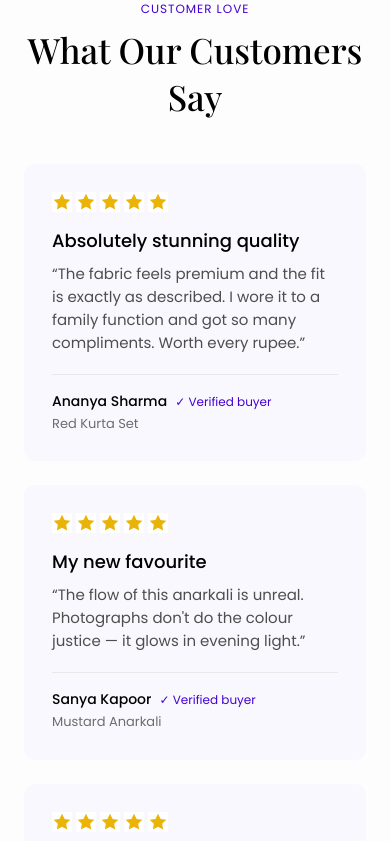
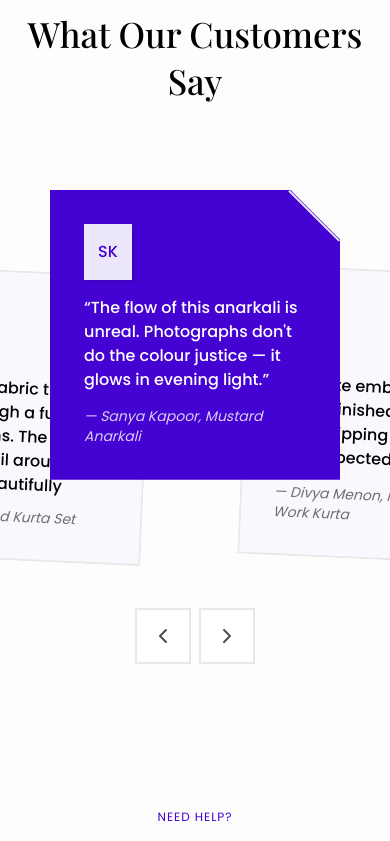
Before and after one commit to ragav1n/look, a React (Vite) app: page / in a window 390 px wide. Shown: the part 4583-5424 px from the top of the page. Built offline with nearby package versions, Linux system fonts and the light colour scheme; no server answers.

Commit message:
Integrate stagger-testimonials (21st.dev) with brand tokens and real reviews

```diff
--- a/package.json
+++ b/package.json
@@ -9,9 +9,13 @@
     "preview": "vite preview"
   },
   "dependencies": {
+    "clsx": "^2.1.1",
+    "gsap": "^3.15.0",
+    "lucide-react": "^1.25.0",
     "react": "^19.1.0",
     "react-dom": "^19.1.0",
-    "react-router-dom": "^7.6.0"
+    "react-router-dom": "^7.6.0",
+    "tailwind-merge": "^3.6.0"
   },
   "devDependencies": {
     "@tailwindcss/vite": "^4.1.7",
--- /dev/null
+++ b/src/components/ui/stagger-testimonials.tsx
@@ -0,0 +1,170 @@
+import React, { useEffect, useState } from "react";
+import { ChevronLeft, ChevronRight } from "lucide-react";
+import { cn } from "@/lib/utils";
+
+const SQRT_5000 = Math.sqrt(5000);
+
+export interface Testimonial {
+  id: string | number;
+  quote: string;
+  author: string;
+  context?: string;
+}
+
+interface Internal extends Testimonial {
+  tempId: number;
+}
+
+const initials = (name: string) =>
+  name
+    .split(" ")
+    .map((w) => w[0])
+    .slice(0, 2)
+    .join("")
+    .toUpperCase();
+
+interface TestimonialCardProps {
+  position: number;
+  testimonial: Internal;
+  handleMove: (steps: number) => void;
+  cardSize: number;
+}
+
+const TestimonialCard: React.FC<TestimonialCardProps> = ({
+  position,
+  testimonial,
+  handleMove,
+  cardSize,
+}) => {
+  const isCenter = position === 0;
+
+  return (
+    <div
+      onClick={() => handleMove(position)}
+      className={cn(
+        "absolute top-1/2 left-1/2 cursor-pointer border-2 p-8 transition-all duration-500 ease-in-out",
+        isCenter
+          ? "z-10 border-accent bg-accent text-white"
+          : "z-0 border-line bg-card text-black hover:border-accent/50",
+      )}
+      style={{
+        width: cardSize,
+        height: cardSize,
+        clipPath: `polygon(50px 0%, calc(100% - 50px) 0%, 100% 50px, 100% 100%, calc(100% - 50px) 100%, 50px 100%, 0 100%, 0 0)`,
+        transform: `
+          translate(-50%, -50%)
+          translateX(${(cardSize / 1.5) * position}px)
+          translateY(${isCenter ? -65 : position % 2 ? 15 : -15}px)
+          rotate(${isCenter ? 0 : position % 2 ? 2.5 : -2.5}deg)
+        `,
+        boxShadow: isCenter ? "0px 8px 0px 4px var(--color-line)" : "0px 0px 0px 0px transparent",
+      }}
+    >
+      <span
+        className="absolute block origin-top-right rotate-45 bg-line"
+        style={{ right: -2, top: 48, width: SQRT_5000, height: 2 }}
+      />
+      <div
+        className={cn(
+          "mb-4 flex h-14 w-12 items-center justify-center text-[16px] font-medium",
+          isCenter ? "bg-white/90 text-accent" : "bg-lavender text-accent",
+        )}
+        style={{ boxShadow: "3px 3px 0px rgba(0,0,0,0.08)" }}
+        aria-hidden
+      >
+        {initials(testimonial.author)}
+      </div>
+      <h3 className={cn("text-base font-medium sm:text-xl", isCenter ? "text-white" : "text-black")}>
+        “{testimonial.quote}”
+      </h3>
+      <p
+        className={cn(
+          "absolute right-8 bottom-8 left-8 mt-2 text-sm italic",
+          isCenter ? "text-white/80" : "text-muted",
+        )}
+      >
+        — {testimonial.author}
+        {testimonial.context ? `, ${testimonial.context}` : ""}
+      </p>
+    </div>
+  );
+};
+
+export const StaggerTestimonials: React.FC<{ items: Testimonial[] }> = ({ items }) => {
+  const [cardSize, setCardSize] = useState(365);
+  const [list, setList] = useState<Internal[]>(() =>
+    items.map((t, i) => ({ ...t, tempId: i })),
+  );
+
+  const handleMove = (steps: number) => {
+    const newList = [...list];
+    if (steps > 0) {
+      for (let i = steps; i > 0; i--) {
+        const item = newList.shift();
+        if (!item) return;
+        newList.push({ ...item, tempId: Math.random() });
+      }
+    } else {
+      for (let i = steps; i < 0; i++) {
+        const item = newList.pop();
+        if (!item) return;
+        newList.unshift({ ...item, tempId: Math.random() });
+      }
+    }
+    setList(newList);
+  };
+
+  useEffect(() => {
+    const updateSize = () => {
+      const { matches } = window.matchMedia("(min-width: 640px)");
+      setCardSize(matches ? 365 : 290);
+    };
+    updateSize();
+    window.addEventListener("resize", updateSize);
+    return () => window.removeEventListener("resize", updateSize);
+  }, []);
+
+  return (
+    <div className="relative w-full overflow-hidden" style={{ height: 560 }}>
+      {list.map((testimonial, index) => {
+        const position =
+          list.length % 2 ? index - (list.length + 1) / 2 : index - list.length / 2;
+        return (
+          <TestimonialCard
+            key={testimonial.tempId}
+            testimonial={testimonial}
+            handleMove={handleMove}
+            position={position}
+            cardSize={cardSize}
+          />
+        );
+      })}
+      <div className="absolute bottom-4 left-1/2 flex -translate-x-1/2 gap-2">
+        <button
+          type="button"
+          onClick={() => handleMove(-1)}
+          className={cn(
+            "flex h-14 w-14 items-center justify-center border-2 border-line bg-white text-2xl transition-colors",
+            "hover:bg-accent hover:text-white",
+            "focus-visible:ring-2 focus-visible:ring-accent focus-visible:ring-offset-2 focus-visible:outline-none",
+          )}
+          aria-label="Previous testimonial"
+        >
+          <ChevronLeft />
+        </button>
+        <button
+          type="button"
+          onClick={() => handleMove(1)}
+          className={cn(
+            "flex h-14 w-14 items-center justify-center border-2 border-line bg-white text-2xl transition-colors",
+            "hover:bg-accent hover:text-white",
+            "focus-visible:ring-2 focus-visible:ring-accent focus-visible:ring-offset-2 focus-visible:outline-none",
+          )}
+          aria-label="Next testimonial"
+        >
+          <ChevronRight />
+        </button>
+      </div>
+    </div>
+  );
+};
--- /dev/null
+++ b/src/lib/utils.ts
@@ -0,0 +1,7 @@
+import { clsx, type ClassValue } from "clsx";
+import { twMerge } from "tailwind-merge";
+
+/** shadcn-style class combiner: clsx + tailwind-merge conflict resolution. */
+export function cn(...inputs: ClassValue[]) {
+  return twMerge(clsx(inputs));
+}
--- a/src/pages/home/HomeReviews.tsx
+++ b/src/pages/home/HomeReviews.tsx
@@ -1,15 +1,19 @@
 import { reviews } from "@/data/reviews";
-import RatingStars from "@/components/ui/RatingStars";
+import { StaggerTestimonials } from "@/components/ui/stagger-testimonials";
 
-const featured = ["r-1", "r-4", "r-6"];
+/* User-requested section (not in Figma Home): customer reviews rendered with the
+   21st.dev stagger-testimonials component, adapted to LOOK's tokens and fed by
+   the brand's real review content. */
+const items = reviews.map((r) => ({
+  id: r.id,
+  quote: r.body,
+  author: r.author,
+  context: r.productName,
+}));
 
-/* User-requested section (not in Figma Home): customer reviews in the design's
-   card language — card bg, stars, quote, divider, author + product. */
 export default function HomeReviews() {
-  const items = reviews.filter((r) => featured.includes(r.id));
-
   return (
-    <section className="py-[72px]" aria-labelledby="reviews-heading">
+    <section className="py-[56px]" aria-labelledby="reviews-heading">
       <div className="mx-auto w-full max-w-[1338px] px-6 min-[1400px]:px-0">
         <div className="text-center">
           <p className="text-[12px] tracking-[0.08em] text-accent uppercase">Customer Love</p>
@@ -20,29 +24,9 @@ export default function HomeReviews() {
             What Our Customers Say
           </h2>
         </div>
-
-        <div className="mt-[44px] grid grid-cols-1 gap-6 md:grid-cols-3 lg:gap-[35px]">
-          {items.map((r) => (
-            <figure key={r.id} className="flex flex-col rounded-card bg-card p-7">
-              <RatingStars rating={r.rating} size={20} />
-              <p className="mt-4 text-[18px] leading-[26px] font-medium text-black">{r.title}</p>
-              <blockquote className="mt-2 flex-1 text-[15px] leading-[23px] text-body">
-                “{r.body}”
-              </blockquote>
-              <figcaption className="mt-5 border-t border-line pt-4">
-                <p className="text-[14px] font-medium text-black">
-                  {r.author}
-                  {r.verified && (
-                    <span className="ml-2 text-[12px] font-normal text-accent">
-                      ✓ Verified buyer
-                    </span>
-                  )}
-                </p>
-                {r.productName && <p className="mt-0.5 text-[13px] text-muted">{r.productName}</p>}
-              </figcaption>
-            </figure>
-          ))}
-        </div>
+      </div>
+      <div className="mt-4">
+        <StaggerTestimonials items={items} />
       </div>
     </section>
   );
```
Also changed, not shown: 1 other file (tests, documents, lock files or other folders).
